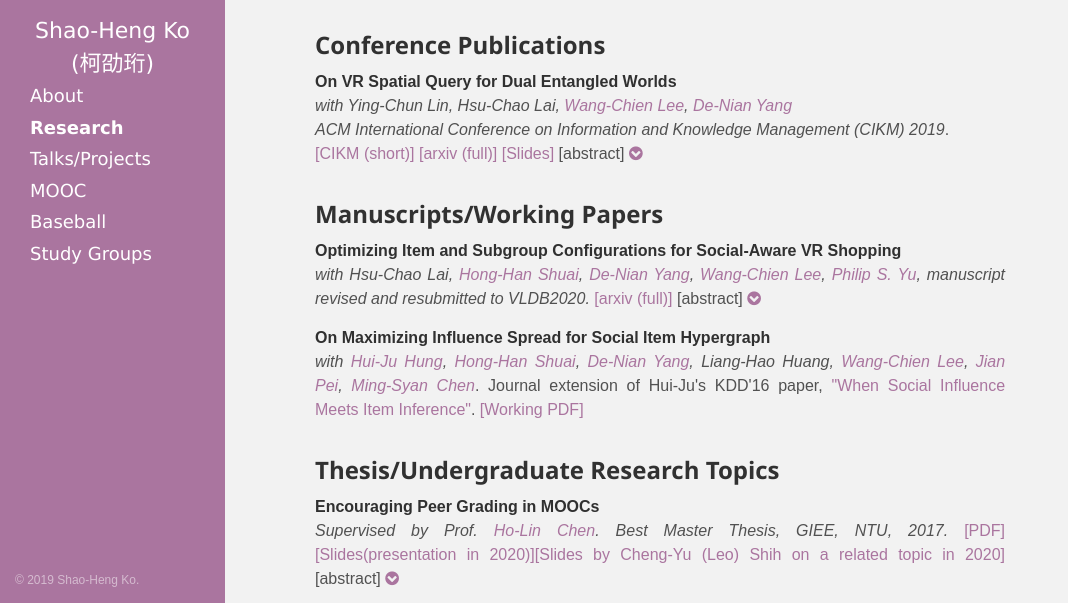
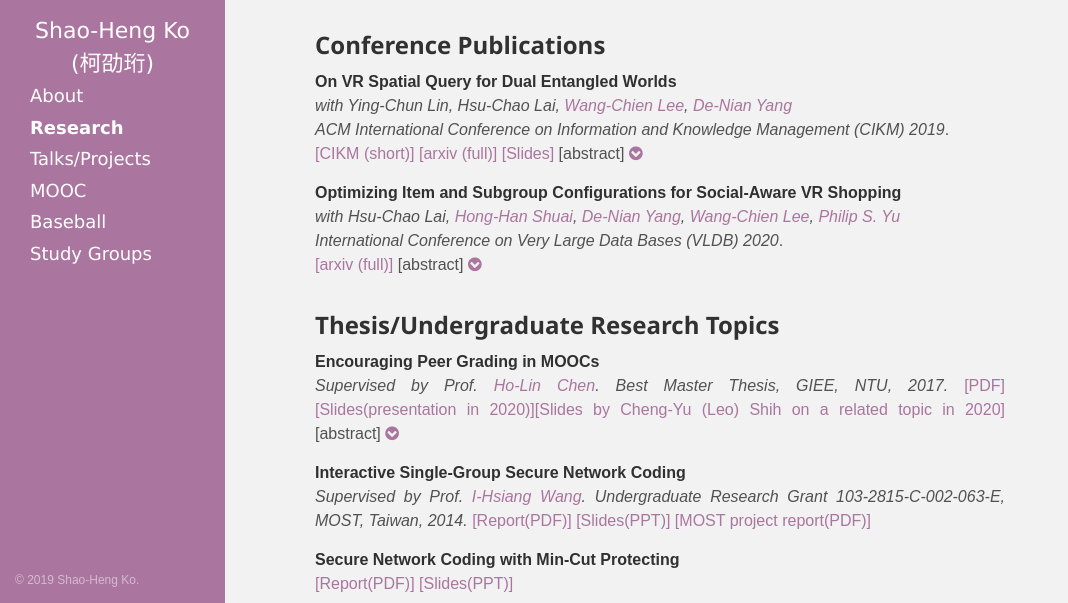
Before and after one commit to shaohengko/old-website-backup, a plain HTML site: page research/index.html in a window 1280 px wide. Shown: the part 196-799 px from the top of the page, without its empty margins (0-1068 px from the left). Drawn offline with nearby package versions, Linux system fonts and the light colour scheme; some packages are replaced by stand-ins of ours; a script that the page names is missing.

Commit message:
update VLDB

```diff
--- a/research/index.html
+++ b/research/index.html
@@ -154,10 +154,9 @@
   </div>
 </p>
 
-<h2 id="manuscripts">Manuscripts/Working Papers</h2>
-
 <p><strong>Optimizing Item and Subgroup Configurations for Social-Aware VR Shopping</strong><br />
-<em>with Hsu-Chao Lai, <a href="https://basiclab.nctu.edu.tw/" target="_blank">Hong-Han Shuai</a>, <a href="https://www.iis.sinica.edu.tw/pages/dnyang/index_en.html" target="_blank">De-Nian Yang</a>, <a href="https://sites.psu.edu/wlee/" target="_blank">Wang-Chien Lee</a>, <a href="https://www.cs.uic.edu/~psyu/" target="_blank">Philip S. Yu</a>, manuscript revised and resubmitted to VLDB2020.</em>
+<em>with Hsu-Chao Lai, <a href="https://basiclab.nctu.edu.tw/" target="_blank">Hong-Han Shuai</a>, <a href="https://www.iis.sinica.edu.tw/pages/dnyang/index_en.html" target="_blank">De-Nian Yang</a>, <a href="https://sites.psu.edu/wlee/" target="_blank">Wang-Chien Lee</a>, <a href="https://www.cs.uic.edu/~psyu/" target="_blank">Philip S. Yu</a></em><br />
+<em>International Conference on Very Large Data Bases (VLDB) 2020</em>.<br />
 <a href="https://arxiv.org/abs/2002.04338" target="_blank">[arxiv (full)]</a>
 [abstract] <a onclick="myCollapse('vrshop')"><i class="fa fa-chevron-circle-down fa-1" aria-hidden="true" id="vrshop-but"></i></a>
   <div id="vrshop" class="w3-container w3-hide">
@@ -167,9 +166,13 @@
   </div>
 </p>
 
+<!--
+<h2 id="manuscripts">Manuscripts/Working Papers</h2>
+
 <p><strong>On Maximizing Influence Spread for Social Item Hypergraph</strong><br />
 <em>with <a href="http://www.personal.psu.edu/users/h/z/hzh131/" target="_blank">Hui-Ju Hung</a>, <a href="https://basiclab.nctu.edu.tw/" target="_blank">Hong-Han Shuai</a>, <a href="https://www.iis.sinica.edu.tw/pages/dnyang/index_en.html" target="_blank">De-Nian Yang</a>, Liang-Hao Huang, <a href="https://sites.psu.edu/wlee/" target="_blank">Wang-Chien Lee</a>, <a href="https://www.cs.sfu.ca/~jpei/" target="_blank">Jian Pei</a>, <a href="http://arbor.ee.ntu.edu.tw/~mschen/" target="_blank">Ming-Syan Chen</a></em>. Journal extension of Hui-Ju's KDD'16 paper, <a href="https://www.kdd.org/kdd2016/papers/files/rfp0283-hungA.pdf" target="_blank">"When Social Influence Meets Item Inference"</a>. <a href="/documents/research/kdd16journal.pdf" target="_blank">[Working PDF]</a>
 </p>
+-->
 
 <h2 id="master_thesis">Thesis/Undergraduate Research Topics</h2>
 
```
Also changed, not shown: index.html (+1 -1 lines), studygroup/index.html (+2 -2 lines), 1 other file.
